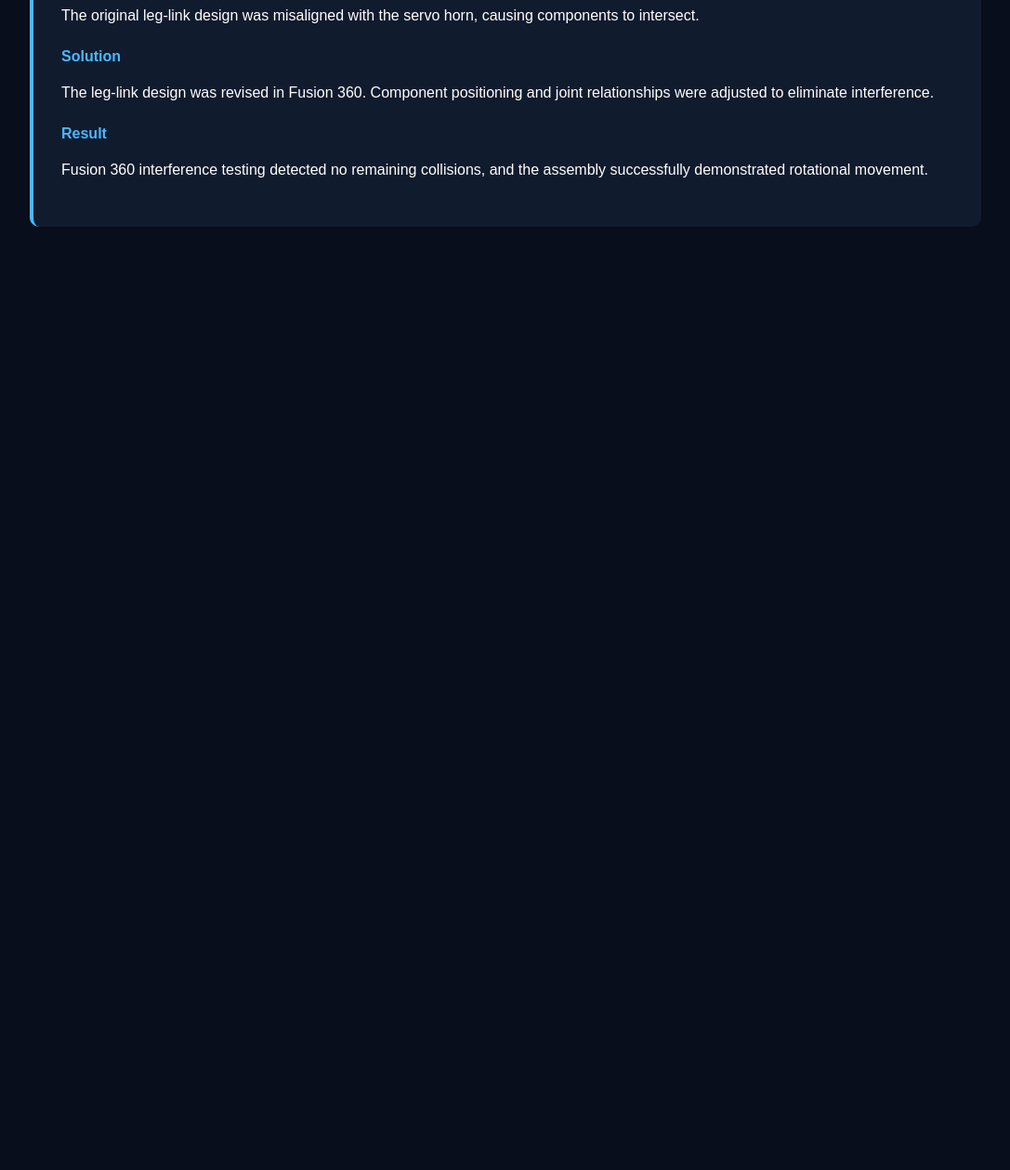
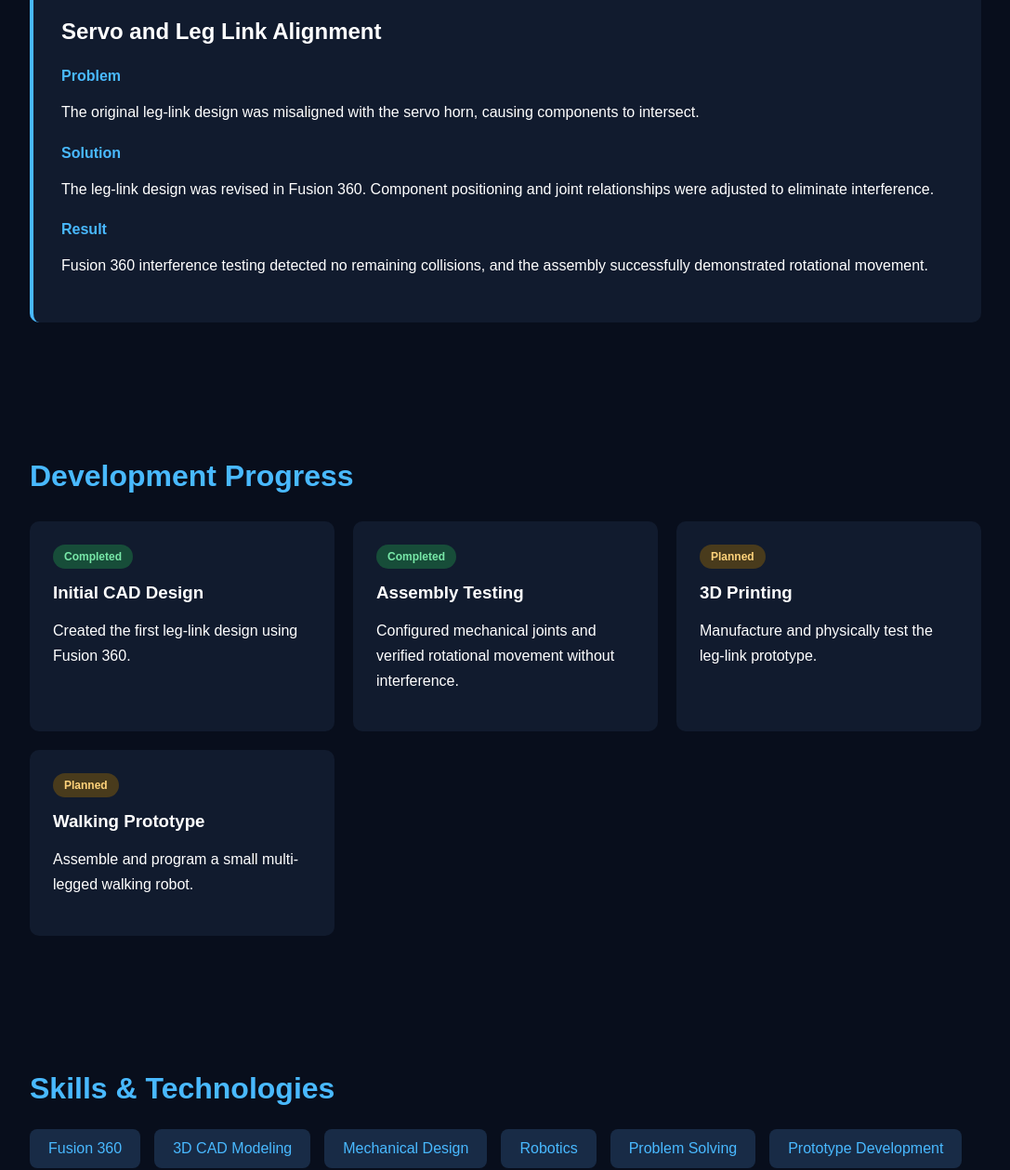
Before and after one commit to B3A2T/Portfolio, a plain HTML site: page spiderwalker.html in a window 1280 px wide. Shown: the part 1541-2800 px from the top of the page at 93% size, without its empty margins (96-1183 px from the left). Before the commit the page ends 1845 px from the top, so only its background shows below. Drawn offline with Linux system fonts and the light colour scheme.

Commit message:
Addeda progress section and reworded some things

```diff
--- a/spiderwalker.html
+++ b/spiderwalker.html
@@ -32,9 +32,13 @@
             <h1>SpiderWalker</h1>
 
             <p>
-                Designing a multi-legged walking robot
-                using Fusion 360, servo motors,
-                and mechanical engineering principles.
+                An ongoing robotics project focused on designing
+                and developing a multi-legged walking robot.
+                Using Fusion 360, I create mechanical components,
+                test assembly movement, and solve design challenges
+                through iterative prototyping. The long term goal is to
+                develop a larger walking platform capable of supporting
+                a person in order to be able to go across any terrain.
             </p>
 
             <a href="robotics.html">
@@ -135,6 +139,70 @@
 
         </section>
 
+        <section class="development-progress">
+
+            <h2>Development Progress</h2>
+
+            <div class="progress-list">
+
+                <div class="progress-item">
+                    <span class="progress-status complete">Completed</span>
+                    <h3>Initial CAD Design</h3>
+                    <p>
+                        Created the first leg-link design
+                        using Fusion 360.
+                    </p>
+                </div>
+
+                <div class="progress-item">
+                    <span class="progress-status complete">Completed</span>
+                    <h3>Assembly Testing</h3>
+                    <p>
+                        Configured mechanical joints and
+                        verified rotational movement
+                        without interference.
+                    </p>
+                </div>
+
+                <div class="progress-item">
+                    <span class="progress-status pending">Planned</span>
+                    <h3>3D Printing</h3>
+                    <p>
+                        Manufacture and physically test
+                        the leg-link prototype.
+                    </p>
+                </div>
+
+                <div class="progress-item">
+                    <span class="progress-status pending">Planned</span>
+                    <h3>Walking Prototype</h3>
+                    <p>
+                        Assemble and program a small
+                        multi-legged walking robot.
+                    </p>
+                </div>
+
+            </div>
+
+        </section>
+
+
+        <section class="project-skills">
+
+            <h2>Skills & Technologies</h2>
+
+            <div class="skills-container">
+                <span>Fusion 360</span>
+                <span>3D CAD Modeling</span>
+                <span>Mechanical Design</span>
+                <span>Robotics</span>
+                <span>Problem Solving</span>
+                <span>Prototype Development</span>
+            </div>
+
+        </section>
+
+
     </main>
 
 </body>
--- a/styles.css
+++ b/styles.css
@@ -354,3 +354,96 @@ body {
 .challenge-card p {
     line-height: 1.8;
 }
+
+
+.project-skills {
+    padding: 60px 10%;
+}
+
+.development-progress {
+    padding: 60px 10%;
+}
+
+.development-progress h2 {
+    color: #49b9ff;
+    font-size: 32px;
+    margin-bottom: 30px;
+}
+
+.progress-list {
+    display: grid;
+    grid-template-columns: repeat(
+        auto-fit,
+        minmax(min(250px, 100%), 1fr)
+    );
+    gap: 20px;
+}
+
+.progress-item {
+    background-color: #111b2e;
+    padding: 25px;
+    border-radius: 10px;
+}
+
+.progress-item h3 {
+    margin: 15px 0;
+}
+
+.progress-item p {
+    line-height: 1.7;
+}
+
+.progress-status {
+    display: inline-block;
+    padding: 6px 12px;
+    border-radius: 20px;
+    font-size: 12px;
+    font-weight: bold;
+}
+
+.progress-status.complete {
+    background-color: #174d39;
+    color: #78e8a8;
+}
+
+.progress-status.pending {
+    background-color: #493b1c;
+    color: #ffd37b;
+}
+
+.project-skills h2 {
+    color: #49b9ff;
+    font-size: 32px;
+    margin-bottom: 25px;
+}
+
+.skills-container {
+    display: flex;
+    flex-wrap: wrap;
+    gap: 15px;
+}
+
+.skills-container span {
+    background-color: #182b46;
+    color: #49b9ff;
+    padding: 12px 20px;
+    border-radius: 8px;
+    font-weight: 500;
+}
+
+.spiderwalker-intro {
+    padding: 90px 10% 60px;
+}
+
+.spiderwalker-intro h1 {
+    font-size: clamp(36px, 5vw, 64px);
+    line-height: 1.15;
+    margin-bottom: 24px;
+}
+
+.spiderwalker-intro p {
+    font-size: 18px;
+    line-height: 1.8;
+    max-width: 750px;
+    color: #c2ccda;
+}
```
Also changed, not shown: index.html (+1 -1 lines). Lines whose indentation alone changed are shown as unchanged.
